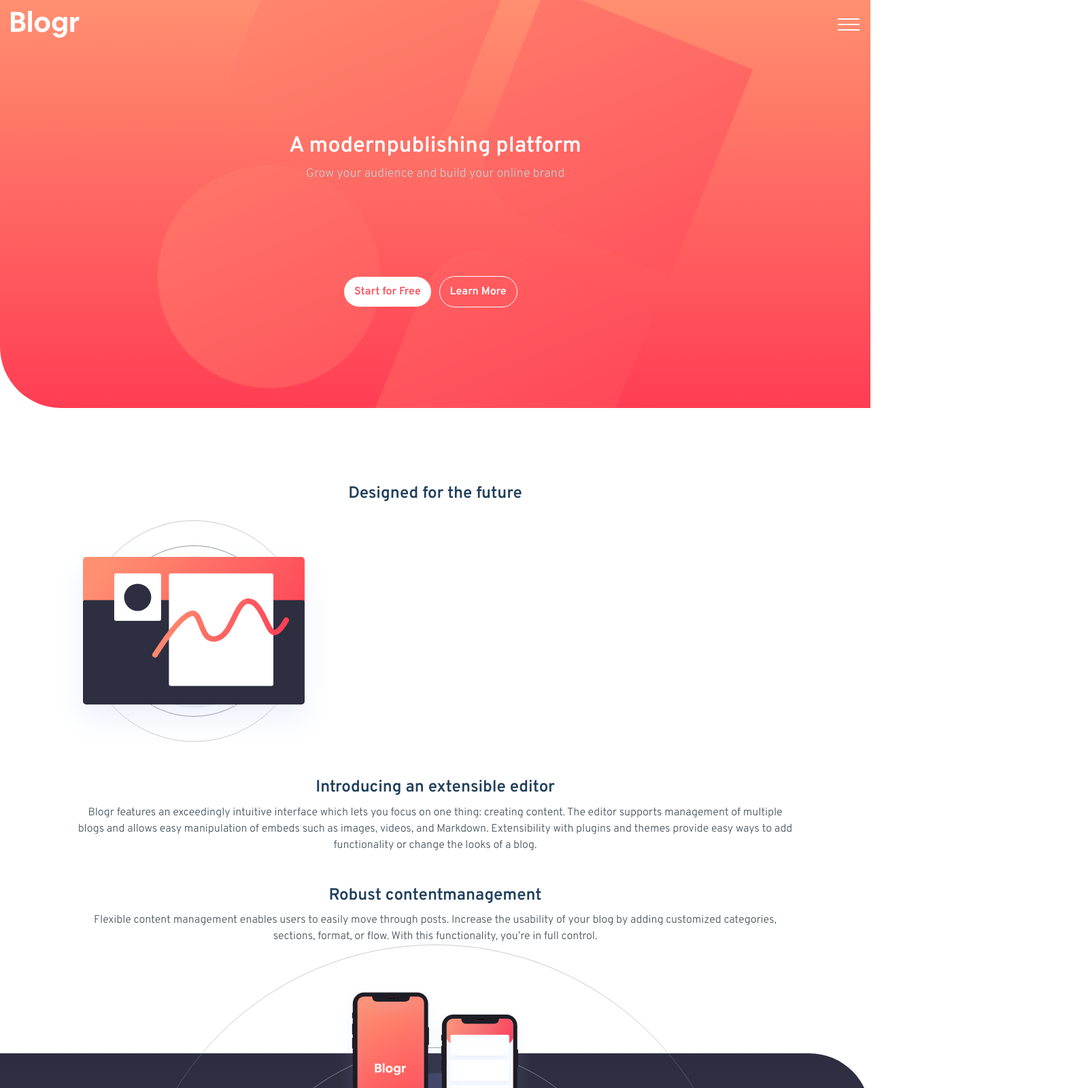
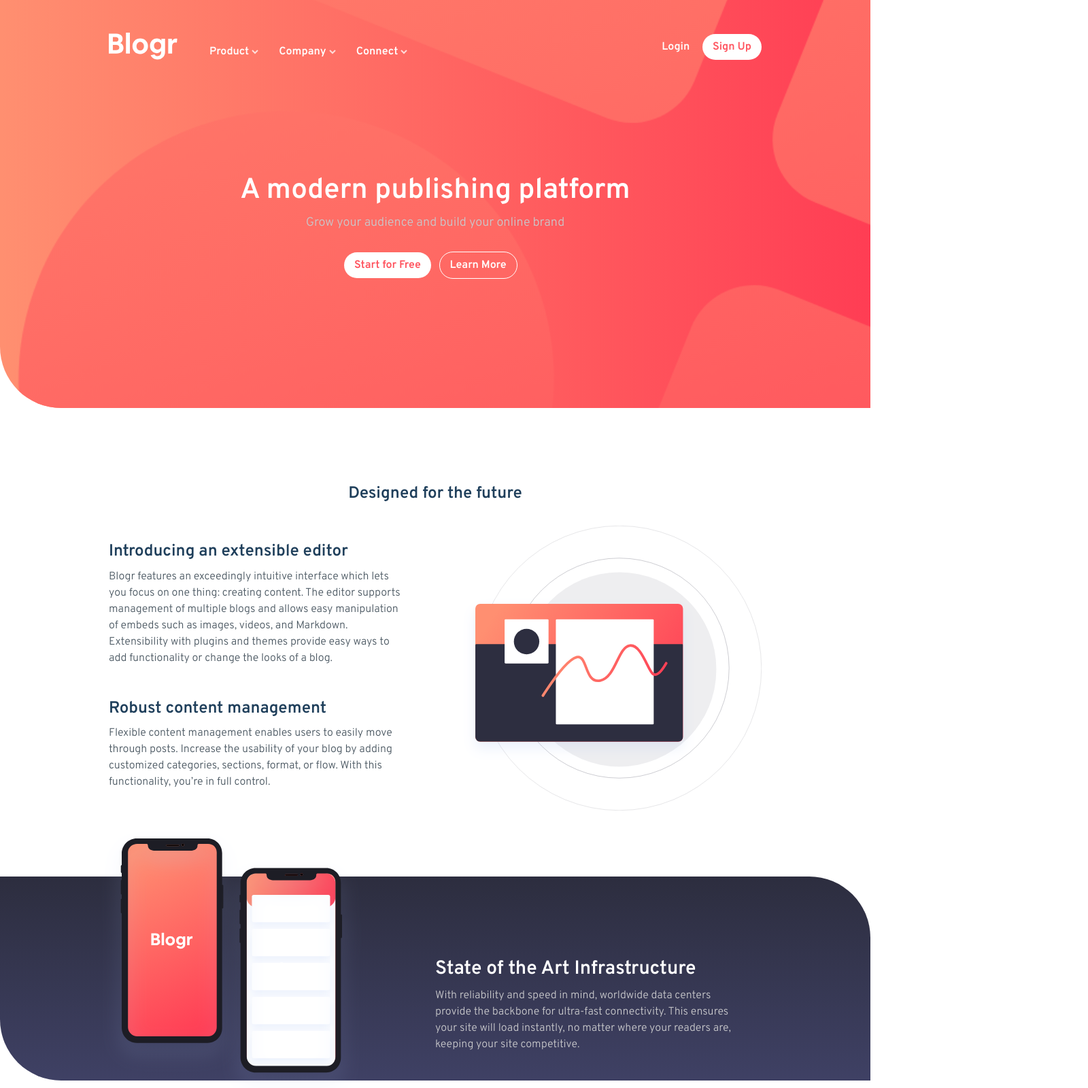
Before and after one commit to DavidXploidz/Blogr-landing-page, a plain HTML site: page index.html in a window 1280 px wide. Shown: the top 1600 px of the page at 68% size, 1600 px wide, since content can reach past the window. Drawn offline with nearby package versions, Linux system fonts and the light colour scheme.

Commit message:
version desktop terminada

```diff
--- a/index.html
+++ b/index.html
@@ -20,9 +20,21 @@
                 <img id="icon-ham" src="images/icon-hamburger.svg" alt="icon menu ham">
                 <img id="icon-close" class="d-none" src="images/icon-close.svg" alt="icon close menu">
             </div>
+            <div class="nav__desktop contenedor">
+                <img src="images/logo.svg" alt="image logo blor">
+                <ul class="nav__desktop--ul">
+                    <li class="nav__desktop--li">Product <img class="ms-1" src="images/icon-arrow-light.svg" alt="icon-arrow"></li>
+                    <li class="nav__desktop--li">Company <img class="ms-1" src="images/icon-arrow-light.svg" alt="icon-arrow"></li>
+                    <li class="nav__desktop--li">Connect <img class="ms-1" src="images/icon-arrow-light.svg" alt="icon-arrow"></li>
+                </ul>
+                <div class="position-absolute" style="right: 0;">
+                    <button class="btn__blor btn__blor--login">Login</button>
+                    <button class="btn__blor">Sign Up</button>
+                </div>
+            </div>
         </nav>
         <div class="header__contenido">
-            <h1 class="header__contenido__title">A modern<span class="d-block d-lg-inline">publishing platform</span></h1>
+            <h1 class="header__contenido__title">A modern <span class="d-block d-lg-inline">publishing platform</span></h1>
             <p class="header__contenido__text">Grow your audience and build your <span class="d-block d-lg-inline">online brand</span></p>
         </div>
         <div class="header__botones">
@@ -46,11 +58,13 @@
     </header>
 
     <main class="main">
-        <div class="container">
-            <h2 class="main__heading">Designed for the future</h2>
-            <img class="my-4" src="images/illustration-editor-mobile.svg" alt="image editor mobile">
+        <h2 class="main__heading text-center">Designed for the future</h2>
+        <div class="main__grid contenedor">
+            <div class="main__grid--area1">
+                <img class="my-4 d-block d-lg-none" src="images/illustration-editor-mobile.svg" alt="image editor mobile">
+                <img class="my-4 d-none d-lg-block" src="images/illustration-editor-desktop.svg" alt="image editor desktop">
             </div>
-        <div class="container">
+            <div class="main__grid--area2">
                 <h2 class="main__heading mt-5">Introducing an <span class="d-block d-lg-inline">extensible editor</span></h2>
                 <p class="main__text">
                     Blogr features an exceedingly intuitive interface which lets you focus on one thing: creating content.
@@ -58,18 +72,19 @@
                     videos, and Markdown. Extensibility with plugins and themes provide easy ways to add functionality or
                     change the looks of a blog.
                 </p>
-            <h2 class="main__heading mt-5">Robust content<span class="d-block d-lg-inline">management</span></h2>
+                <h2 class="main__heading mt-5">Robust content <span class="d-block d-lg-inline">management</span></h2>
                 <p class="main__text">
                     Flexible content management enables users to easily move through posts. Increase the usability of your blog
                     by adding customized categories, sections, format, or flow. With this functionality, you’re in full control.
                 </p>
+            </div>
         </div>
 
         <div class="section__state">
             <div class="section__state__image"></div>
             <div class="section__state__pattern"></div>
             <div class="section__content">
-                <h2 class="main__heading main__heading--white">State of the Art <span class="d-block d-ld-inline">Infrastructure</span></h2>
+                <h2 class="main__heading main__heading--white">State of the Art <span class="d-block d-lg-inline">Infrastructure</span></h2>
                 <p class="main__text main__text--white">
                     With reliability and speed in mind, worldwide data centers provide the backbone for ultra-fast connectivity.
                     This ensures your site will load instantly, no matter where your readers are, keeping your site competitive.
@@ -77,9 +92,9 @@
             </div>
         </div>
 
-        <div class="container my-5">
-            <img src="images/illustration-laptop-mobile.svg" alt="laptop image">
-            <div>
+        <div class="container main__grid my-5">
+            <img class="main__grid--area3" src="images/illustration-laptop-mobile.svg" alt="laptop image">
+            <div class="main__grid--area4">
                 <h2 class="main__heading mt-4">Free, open, simple</h2>
                 <p class="main__text">
                     Blogr is a free and open source application backed by a large community of helpful developers. It supports
@@ -87,7 +102,7 @@
                     and works seamlessly with Google Analytics. The architecture is clean and is relatively easy to learn.
                 </p>
             </div>
-            <div>
+            <div class="main__grid--area5">
                 <h2 class="main__heading mt-4">Powerful tooling</h2>
                 <p class="main__text">
                     Batteries included. We built a simple and straightforward CLI tool that makes customization and deployment a breeze, but
@@ -98,7 +113,7 @@
     </main>
 
     <footer class="footer">
-        <img class="my-5" src="images/logo.svg" alt="">
+        <img class="my-5 my-md-0" src="images/logo.svg" alt="">
         <div class="footer__content">
             <p>Product</p>
             <ul>
--- a/styles.css
+++ b/styles.css
@@ -49,9 +49,17 @@ input, textarea, button, select{
     font: inherit;
 }
 
+@media (min-width: 768px){
+    .contenedor{
+        max-width: 60rem;
+        margin: 0 auto;
+        width: 95%;
+    }
+}
+
 /* Estilos propios BEM */
 .header{
-    background: linear-gradient(var(--VeryLightRed2), var(--LightRed2));
+    background: linear-gradient(90deg, var(--VeryLightRed2), var(--LightRed2));
     height: 600px;
     border-bottom-left-radius: 90px;
     position: relative;
@@ -67,6 +75,12 @@ input, textarea, button, select{
     width: 100%;
     border-bottom-left-radius: inherit
 }
+@media (min-width: 768px){
+    .header__pattern{
+        background-image: url(images/bg-pattern-intro-desktop.svg);
+        background-position: 30%;
+    }
+}
 .header__contenedor__nav{
     padding: 1rem;
     position: absolute;
@@ -80,6 +94,37 @@ input, textarea, button, select{
     align-items: center;
     justify-content: space-between;
 }
+@media (min-width: 768px){
+    .nav__mobile{
+        display: none;
+    }
+}
+.nav__desktop{
+    display: none;
+}
+@media (min-width: 768px){
+    .nav__desktop{
+        display: flex;
+        align-items: end;
+        margin-top: 2rem;
+        position: relative;
+    }
+    .nav__desktop--ul{
+        display: flex;
+        align-items: center;
+        margin-bottom: 0;
+    }
+    .nav__desktop--li{
+        list-style: none;
+        font-weight: 700;
+        color: var(--White);
+        display: flex;
+        align-items: center;
+        padding: 0 15px;
+        cursor: pointer;
+    }
+}
+
 .header__contenido{
     padding: 1rem;
     position: absolute;
@@ -88,11 +133,21 @@ input, textarea, button, select{
     left: 0;
     right: 0;
 }
+@media (min-width: 768px){
+    .header__contenido{
+        top: 40%;
+    }
+}
 .header__contenido__title{
     color: var(--White);
     text-align: center;
     font-weight: 700;
     font-size: 32px;
+}
+@media (min-width: 768px){
+    .header__contenido__title{
+        font-size: 42px;
+    }
 }
 .header__contenido__text{
     color: var(--GrayishBlue);
@@ -107,6 +162,11 @@ input, textarea, button, select{
     width: 300px;
     top: 65%;
     left: calc(50% - 150px);
+}
+@media (min-width: 768px){
+    .header__botones{
+        top: 59%;
+    }
 }
 .menu__mobile{
     position: absolute;
@@ -145,22 +205,36 @@ input, textarea, button, select{
 .btn__blor{
     border: none;
     border-radius: 25px;
-    padding: 10px 15px;
+    padding: 7px 15px;
     color: var(--LightRed);
     font-weight: 700;
     background-color: var(--White);
+    transition: all .15s ease-in;
+}
+.btn__blor:hover{
+    background-color: var(--VerylightRed);
+    color: var(--White);
 }
 .btn__blor--transparent{
     background-color: transparent;
     color: var(--White);
     border: 1px solid var(--White);
 }
+.btn__blor--transparent:hover{
+    background-color: var(--White);
+    color: var(--VerylightRed);
+}
 .btn__blor--signup{
-    background: linear-gradient(var(--VeryLightRed2), var(--LightRed2));
+    background: linear-gradient(90deg, var(--VeryLightRed2), var(--LightRed2));
     color: var(--White);
     border: 1px solid var(--White);
     width: 130px;
     margin: 0 auto;
+    transition: all .20s ease-in;
+}
+.btn__blor--login{
+    background-color: transparent;
+    color: var(--White);
 }
 /* Main section */
 .main{
@@ -172,6 +246,11 @@ input, textarea, button, select{
     text-align: center;
     font-size: 24px;
 }
+@media (min-width: 768px){
+    .main__heading{
+        text-align: left;
+    }
+}
 .main__heading--white{
     color: var(--White);
     font-size: 28px;
@@ -182,8 +261,49 @@ input, textarea, button, select{
     padding: 0 2rem;
     margin: 10px 0;
 }
+@media (min-width: 768px){
+    .main__text{
+        text-align: left;
+        padding: 0;
+    }
+}
 .main__text--white{
     color: var(--GrayishBlue);
+    width: 100%;
+}
+@media (min-width: 768px){
+    .main__text--white{
+        color: var(--GrayishBlue);
+        width: 70%;
+    }
+}
+.main__grid{
+    display: grid;
+}
+@media (min-width: 768px){
+    .main__grid{
+        grid-template-columns: repeat(2, 1fr);
+        grid-template-rows: repeat(2, 150px);
+        column-gap: 5rem;
+        row-gap: 5rem;
+    }
+    .main__grid--area1{
+        /* grid-area: 1 / 2 / 1 / 2; */
+        grid-area: 1 / 2;
+    }
+    .main__grid--area2{
+        grid-area: 1 / 1;
+    }
+    .main__grid--area3{
+        grid-column: 1 / 1;
+        grid-row: 1 / 2;
+    }
+    .main__grid--area4{
+        grid-column: 2 / 3;
+    }
+    .main__grid--area5{
+        grid-column: 2 / 3;
+    }
 }
 
 .section__state{
@@ -194,6 +314,11 @@ input, textarea, button, select{
     z-index: 1;
     border-bottom-left-radius: 90px;
     border-top-right-radius: 90px;
+}
+@media (min-width: 768px){
+    .section__state{
+        height: 300px;
+    }
 }
 .section__state__image{
     background-image: url(images/illustration-phones.svg);
@@ -207,13 +332,20 @@ input, textarea, button, select{
     z-index: 3;
     top: -100px;
 }
+@media (min-width: 768px){
+    .section__state__image{
+        top: -70px;
+        left: -300px;
+        height: 400px;
+    }
+}
 .section__state__pattern{
     background-image: url(images/bg-pattern-circles.svg);
     background-repeat: no-repeat;
     background-position: top;
     background-size: contain;
     height: inherit;
-    width: 100%;
+    /* width: 335px; */
     top: -10px;
     position: absolute;
     z-index: 2;
@@ -223,6 +355,14 @@ input, textarea, button, select{
     position: absolute;
     z-index: 3;
     top: 40%;
+}
+@media (min-width: 768px){
+    .section__content{
+        position: absolute;
+        z-index: 3;
+        top: 40%;
+        left: 50%;
+    }
 }
 
 /* Footer */
@@ -235,10 +375,26 @@ input, textarea, button, select{
     align-items: center;
     padding: 3rem 0;
 }
+@media (min-width: 768px){
+    .footer{
+        background-color: var(--VeryDarkBlackBlue);
+        border-top-right-radius: 90px;
+        display: flex;
+        flex-direction: row;
+        justify-content: space-around;
+        align-items: start;
+        padding: 3rem 0;
+    }
+}
 .footer__content p{
     color: var(--White);
     font-weight: 700;
     text-align: center;
+}
+@media (min-width: 768px){
+    .footer__content p{
+        text-align: left;
+    }
 }
 .footer__content ul{
     padding: 0;
@@ -247,4 +403,16 @@ input, textarea, button, select{
     list-style: none;
     color: var(--GrayishBlue);
     text-align: center;
+    border-bottom: 2px solid transparent;
 }
+@media (min-width: 768px){
+    .footer__content ul li{
+        text-align: left;
+        transition: all .15s ease-in;
+    }
+    .footer__content ul li:hover{
+        cursor: pointer;
+        border-bottom: 2px solid var(--White);
+        width: auto;
+    }
+}
```
Lines whose indentation alone changed are shown as unchanged.
